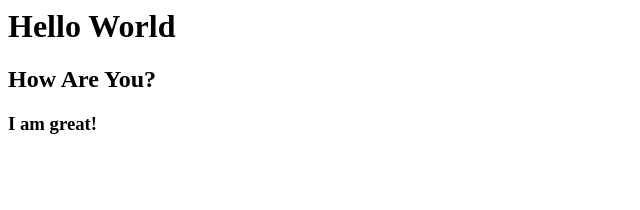
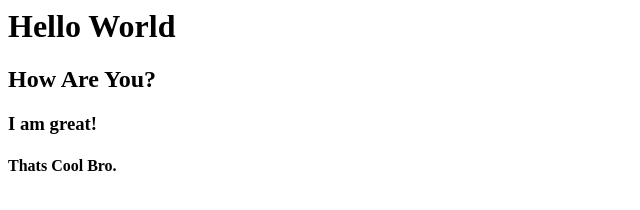
Before and after one commit to jakedamitch/JakeCode, a plain HTML site: page Hello World/index.html in a window 1280 px wide. Shown: the whole page, without its empty margins (0-640 px from the left). Drawn offline with Linux system fonts and the light colour scheme.

Commit message:
Update index.html

```diff
--- a/Hello World/index.html
+++ b/Hello World/index.html
@@ -7,6 +7,7 @@
     <h1>Hello World</h1>
     <h2>How Are You?</h2>
     <h3>I am great!</h3>
+    <h4>Thats Cool Bro.</h4>
     </h3>
   </body>
 </html>
```
